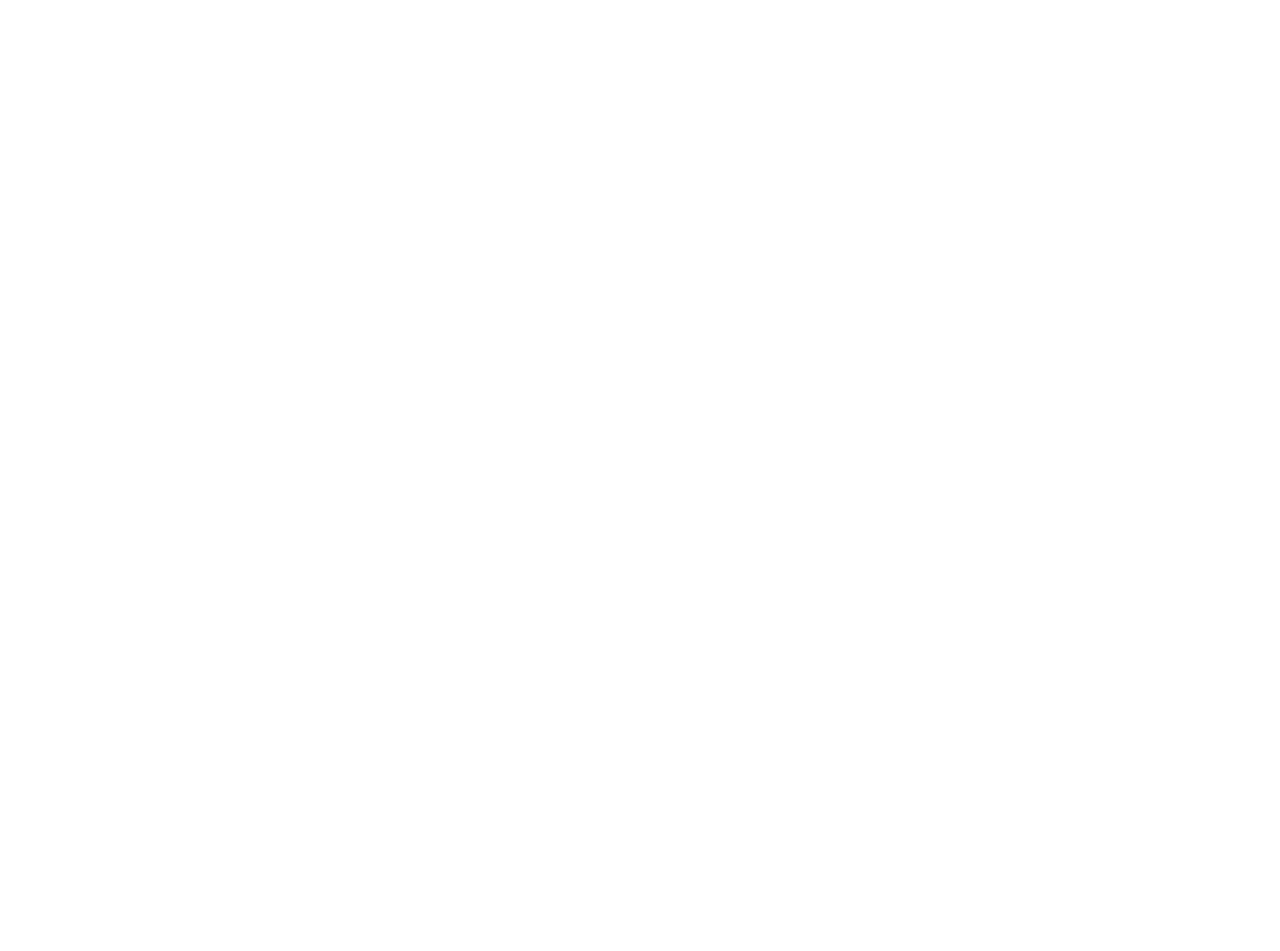
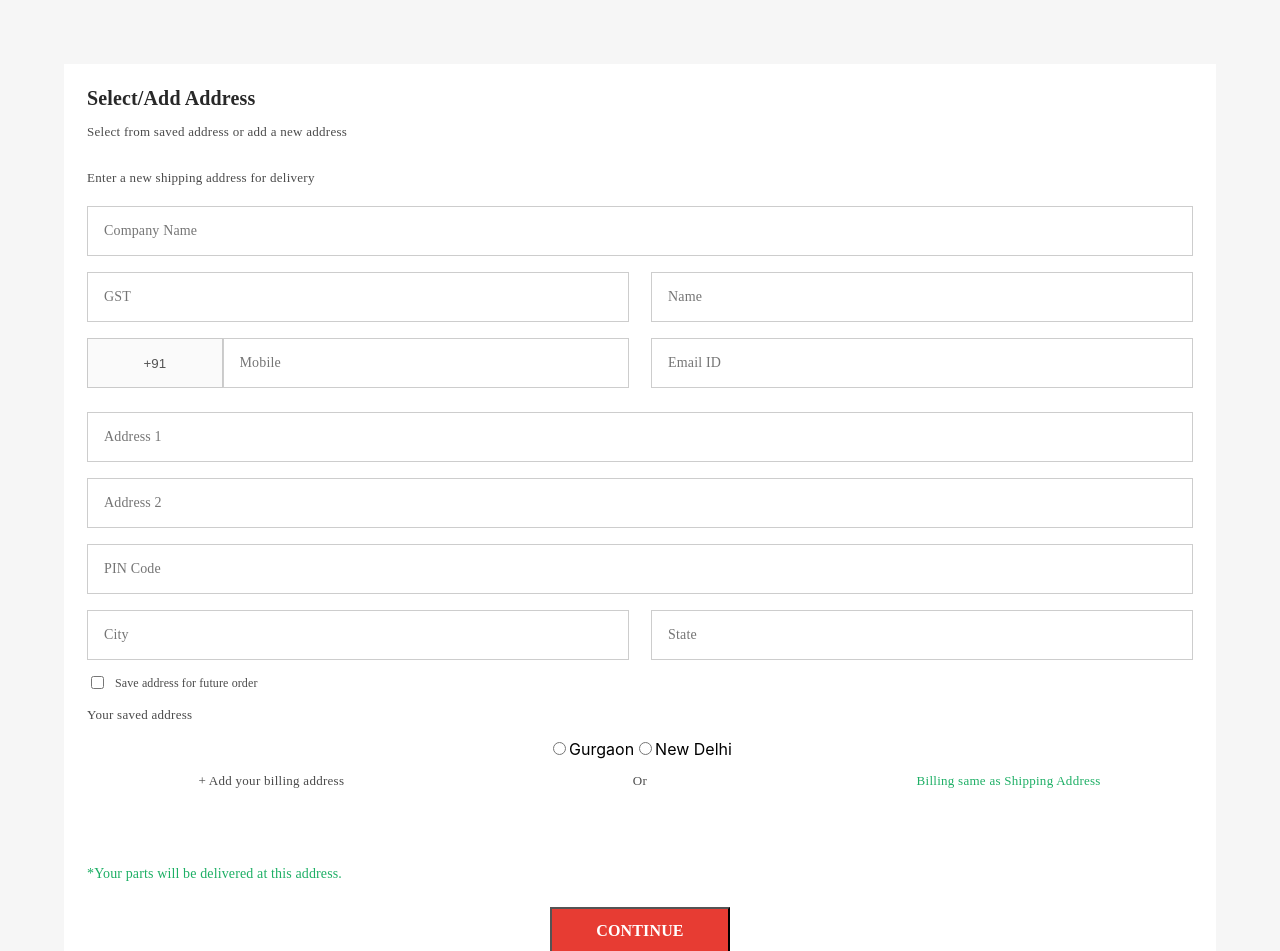
Before and after one commit to abhay-jain03/test_local, a React (Create React App) app: page /cart in a window 1280 px wide. Shown: the top 951 px of the page. Before the commit the page ends 800 px from the top, so only its background shows below. Built offline with nearby package versions, Linux system fonts and the light colour scheme.

Commit message:
Cart Address Page added

```diff
--- /dev/null
+++ b/src/Components/cartAddress/CartAddress.css
@@ -0,0 +1,6 @@
+.cartBack {
+  background-color: #f6f6f6;
+  width: 100%;
+  min-height: 100vh;
+  height: auto;
+}
--- /dev/null
+++ b/src/Components/cartAddress/CartAddress.js
@@ -0,0 +1,125 @@
+import React from "react";
+import "./CartAddress.css";
+import "./Responsive.css";
+
+export default function CartAddress() {
+  return (
+    <>
+      <div className="cartBack">
+        <div style={{ paddingTop: "5%" }}>
+          <div className="cartBackWhite">
+            <div style={{ padding: "2%" }}>
+              <div className="selectAddress">Select/Add Address</div>
+              <div className="selectText">
+                Select from saved address or add a new address
+              </div>
+              <div className="selectText" style={{ marginTop: "30px" }}>
+                Enter a new shipping address for delivery
+              </div>
+              <div className="companyNameHead">
+                <input
+                  type="text"
+                  className="companyName"
+                  placeholder="Company Name"
+                />
+              </div>
+              <div className="GSTBoxHead">
+                <input type="text" className="companyName" placeholder="GST" />
+                <input type="text" className="companyName" placeholder="Name" />
+              </div>
+              <div className="GSTBoxHead">
+                <div
+                  style={{ display: "grid", gridTemplateColumns: "25% 75%" }}
+                >
+                  <input
+                    type="tel"
+                    value="+91"
+                    disabled
+                    style={{
+                      border: "solid 1px rgba(155, 155, 155, 0.5)",
+                      textAlign: "center",
+                    }}
+                  />
+                  <input
+                    type="tel"
+                    maxLength="10"
+                    className="companyName"
+                    placeholder="Mobile"
+                  />
+                </div>
+                <input
+                  type="email"
+                  className="companyName"
+                  placeholder="Email ID"
+                />
+              </div>
+              <div className="AddressBox">
+                <input
+                  type="text"
+                  className="companyName"
+                  placeholder="Address 1"
+                />
+              </div>
+              <div className="AddressBox" style={{ marginTop: "1rem" }}>
+                <input
+                  type="text"
+                  className="companyName"
+                  placeholder="Address 2"
+                />
+              </div>
+              <div className="AddressBox" style={{ marginTop: "1rem" }}>
+                <input
+                  type="tel"
+                  className="companyName"
+                  placeholder="PIN Code"
+                />
+              </div>
+              <div className="CityBox">
+                <input type="text" className="companyName" placeholder="City" />
+                <input
+                  type="text"
+                  className="companyName"
+                  placeholder="State"
+                />
+              </div>
+              <div
+                className="flexCart"
+                style={{ marginTop: "13px", alignItems: "center" }}
+              >
+                <input type="checkbox" />
+                <span className="saveAddress">
+                  Save address for future order
+                </span>
+              </div>
+
+              <div className="selectText" style={{ marginTop: "15px" }}>
+                Your saved address
+              </div>
+
+              <div style={{ marginTop: "1rem" }}>
+                <input type="radio" />
+                <label>Gurgaon</label>
+                <input type="radio" />
+                <label>New Delhi</label>
+              </div>
+
+              <div className="AddBilling">
+                <span className="selectText">+ Add your billing address</span>
+                <span className="selectText">Or</span>
+                <span className="selectText" style={{ color: "#1daf65" }}>
+                  Billing same as Shipping Address
+                </span>
+              </div>
+
+              <div className="YourParts">
+                *Your parts will be delivered at this address.
+              </div>
+
+              <button className="btncontinue">CONTINUE</button>
+            </div>
+          </div>
+        </div>
+      </div>
+    </>
+  );
+}
--- /dev/null
+++ b/src/Components/cartAddress/Responsive.css
@@ -0,0 +1,230 @@
+@media only screen and (max-width: 700px) {
+  .cartBackWhite {
+    background-color: #ffffff;
+    width: 90%;
+    margin-left: 5%;
+    margin-right: 5%;
+  }
+  .selectAddress {
+    font-family: Gilroy;
+    font-size: 20px;
+    font-weight: bold;
+    font-stretch: normal;
+    font-style: normal;
+    letter-spacing: 0.14px;
+    text-align: left;
+    color: #282828;
+  }
+  .selectText {
+    margin-top: 14px;
+    font-family: Gilroy;
+    font-size: 13px;
+    font-weight: 500;
+    font-stretch: normal;
+    font-style: normal;
+    letter-spacing: 0.27px;
+    text-align: left;
+    color: #4a4a4a;
+  }
+  .companyNameHead {
+    margin-top: 20px;
+    display: grid;
+    grid-template-columns: 1fr;
+  }
+  .companyName {
+    height: 48px;
+    border: solid 1px rgba(155, 155, 155, 0.5);
+    font-family: Gilroy;
+    font-size: 14px;
+    font-weight: 500;
+    font-stretch: normal;
+    font-style: normal;
+    letter-spacing: 0.15px;
+    text-align: left;
+    color: #9b9b9b;
+    outline: none;
+    padding: 0rem 1rem;
+  }
+  .GSTBoxHead {
+    margin-top: 1rem;
+    display: grid;
+    grid-template-columns: 49% 49%;
+    grid-column-gap: 2%;
+  }
+  .AddressBox {
+    margin-top: 1.5rem;
+    display: grid;
+    grid-template-columns: 1fr;
+  }
+  .CityBox {
+    margin-top: 1rem;
+    display: grid;
+    grid-template-columns: 49% 49%;
+    grid-column-gap: 2%;
+  }
+  .flexCart {
+    display: flex;
+    flex-direction: row;
+  }
+  .saveAddress {
+    margin-left: 8px;
+    margin-top: 1px;
+    font-family: Gilroy;
+    font-size: 12px;
+    font-weight: 500;
+    font-stretch: normal;
+    font-style: normal;
+    letter-spacing: 0.11px;
+    text-align: left;
+    color: #4a4a4a;
+  }
+  .AddBilling {
+    display: grid;
+    grid-template-columns: 1fr 1fr 1fr;
+    justify-items: center;
+    align-items: center;
+  }
+  .YourParts {
+    margin-top: 75px;
+    font-family: Gilroy;
+    font-size: 14px;
+    font-weight: 500;
+    font-stretch: normal;
+    font-style: normal;
+    line-height: 1.36;
+    letter-spacing: 0.13px;
+    text-align: left;
+    color: #1daf65;
+  }
+  .btncontinue {
+    margin-top: 24px;
+    width: 180px;
+    height: 48px;
+    background-color: #e73c33;
+    font-family: Gilroy;
+    font-size: 16px;
+    font-weight: 600;
+    font-stretch: normal;
+    font-style: normal;
+    letter-spacing: 0.14px;
+    text-align: center;
+    color: #ffffff;
+    outline: none;
+  }
+}
+
+/* For Ipad & Ipad Pro */
+@media only screen and (min-device-width: 768px) and (max-device-width: 1366px) {
+  .cartBackWhite {
+    background-color: #ffffff;
+    width: 90%;
+    margin-left: 5%;
+    margin-right: 5%;
+  }
+  .selectAddress {
+    font-family: Gilroy;
+    font-size: 20px;
+    font-weight: bold;
+    font-stretch: normal;
+    font-style: normal;
+    letter-spacing: 0.14px;
+    text-align: left;
+    color: #282828;
+  }
+  .selectText {
+    margin-top: 14px;
+    font-family: Gilroy;
+    font-size: 13px;
+    font-weight: 500;
+    font-stretch: normal;
+    font-style: normal;
+    letter-spacing: 0.27px;
+    text-align: left;
+    color: #4a4a4a;
+  }
+  .companyNameHead {
+    margin-top: 20px;
+    display: grid;
+    grid-template-columns: 1fr;
+  }
+  .companyName {
+    height: 48px;
+    border: solid 1px rgba(155, 155, 155, 0.5);
+    font-family: Gilroy;
+    font-size: 14px;
+    font-weight: 500;
+    font-stretch: normal;
+    font-style: normal;
+    letter-spacing: 0.15px;
+    text-align: left;
+    color: #9b9b9b;
+    outline: none;
+    padding: 0rem 1rem;
+  }
+  .GSTBoxHead {
+    margin-top: 1rem;
+    display: grid;
+    grid-template-columns: 49% 49%;
+    grid-column-gap: 2%;
+  }
+  .AddressBox {
+    margin-top: 1.5rem;
+    display: grid;
+    grid-template-columns: 1fr;
+  }
+  .CityBox {
+    margin-top: 1rem;
+    display: grid;
+    grid-template-columns: 49% 49%;
+    grid-column-gap: 2%;
+  }
+  .flexCart {
+    display: flex;
+    flex-direction: row;
+  }
+  .saveAddress {
+    margin-left: 8px;
+    margin-top: 1px;
+    font-family: Gilroy;
+    font-size: 12px;
+    font-weight: 500;
+    font-stretch: normal;
+    font-style: normal;
+    letter-spacing: 0.11px;
+    text-align: left;
+    color: #4a4a4a;
+  }
+  .AddBilling {
+    display: grid;
+    grid-template-columns: 1fr 1fr 1fr;
+    justify-items: center;
+    align-items: center;
+  }
+  .YourParts {
+    margin-top: 75px;
+    font-family: Gilroy;
+    font-size: 14px;
+    font-weight: 500;
+    font-stretch: normal;
+    font-style: normal;
+    line-height: 1.36;
+    letter-spacing: 0.13px;
+    text-align: left;
+    color: #1daf65;
+  }
+  .btncontinue {
+    margin-top: 24px;
+    width: 180px;
+    height: 48px;
+    background-color: #e73c33;
+    font-family: Gilroy;
+    font-size: 16px;
+    font-weight: 600;
+    font-stretch: normal;
+    font-style: normal;
+    letter-spacing: 0.14px;
+    text-align: center;
+    color: #ffffff;
+    outline: none;
+  }
+}
--- a/src/Routing.js
+++ b/src/Routing.js
@@ -40,12 +40,14 @@ const OrderHistory = lazy(() =>
 const Retail = lazy(() => import("./Components/retail/Retailer"));
 const Search = lazy(() => import("./Components/search/Search"));
 const ReactLearn = lazy(() => import("./Components/reactLearn/ReactLearn"));
+const CartAddress = lazy(() => import("./Components/cartAddress/CartAddress"));
 
 const RoutingComponent = (props) => {
   return (
     <Suspense fallback={<div></div>}>
       <Router>
         <Switch>
+          <Route exact path="/cart" component={CartAddress} />
           <Route exact path="/learn" component={ReactLearn} />
           <Route exact path="/search" component={Search} />
           <Route exact path="/retail" component={Retail} />
```
